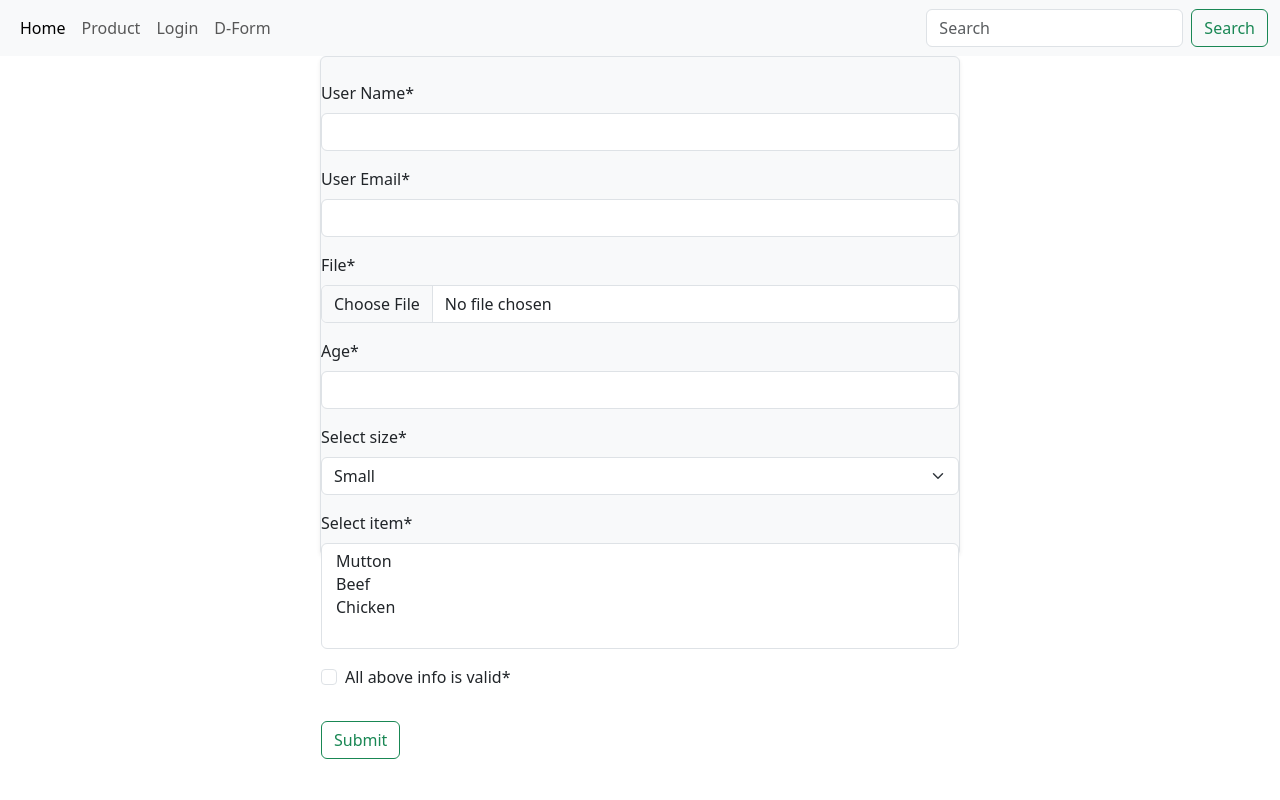
After one commit to Shohagh019/django_primary_practice_project, a Django app: page /first_app/d-form/ in a window 1280 px wide. The commit adds this page. Run offline with Django 5.2, Linux system fonts and the light colour scheme; some libraries are stand-ins or nearby versions.

Commit message:
django form with crispy & file upload

```diff
--- /dev/null
+++ b/first_app/form.py
@@ -0,0 +1,12 @@
+from django import forms
+
+class LoginForm(forms.Form):
+    name = forms.CharField(label = 'User Name')
+    email = forms.EmailField(label='User Email')
+    file = forms.FileField()
+    age = forms.IntegerField(label = "Age")
+    CHOICES = [('S','Small'), ('M', 'Medium'),('L', 'Large')]
+    Select_Size = forms.ChoiceField(choices=CHOICES)
+    Pizza = [('M','Mutton'), ('B', 'Beef'), ('C', 'Chicken')]
+    Select_Item = forms.MultipleChoiceField(choices=Pizza)
+    All_above_info_is_valid = forms.BooleanField()
--- /dev/null
+++ b/first_app/templates/first_app/d-form.html
@@ -0,0 +1,11 @@
+{% extends 'base.html'%}
+
+{% block content %}
+{% load crispy_forms_tags %}
+<form method="post" class="pt-4 border rounded shadow-sm bg-light" style="width: 50%; margin: auto; height: 500px;" enctype='multipart/form-data'>
+    {% csrf_token %}
+    {{ form|crispy }}
+    <button class="btn btn-outline-success mt-3" type="submit">Submit</button>
+</form>
+
+{% endblock %}
--- a/first_app/urls.py
+++ b/first_app/urls.py
@@ -4,4 +4,5 @@ urlpatterns = [
     path('product/', views.product, name = 'product'),
     path('login/', views.login, name = 'login'),
     path('about/', views.about, name = 'about'),
+    path('d-form/', views.djangoForm, name = 'd-form'),
 ]
--- a/first_app/views.py
+++ b/first_app/views.py
@@ -1,5 +1,5 @@
 from django.shortcuts import render
-
+from . form import LoginForm
 def product(request):
     meals = [
         {
@@ -68,3 +68,19 @@ def about(request):
         return render(request, './first_app/about.html', {'name': name, 'email': email, 'select': select})
     else:
         return render(request, './first_app/about.html')
+
+
+
+def djangoForm(request):
+    if request.method=='POST':
+        form = LoginForm(request.POST, request.FILES)
+        if form.is_valid():
+            file = form.cleaned_data['file']
+            with open('./first_app/upload/'+ file.name, 'wb+') as destination:
+                for chunk in file.chunks():
+                    destination.write(chunk)
+            print(form.cleaned_data)
+            return render(request, './first_app/d-form.html', {'form': form})
+    else:
+        form = LoginForm()
+    return render(request, './first_app/d-form.html', {'form': form})
--- a/primary_practice_project/settings.py
+++ b/primary_practice_project/settings.py
@@ -38,8 +38,12 @@ INSTALLED_APPS = [
     'django.contrib.messages',
     'django.contrib.staticfiles',
     'first_app',
+    "crispy_forms",
+    "crispy_bootstrap5",
 ]
+CRISPY_ALLOWED_TEMPLATE_PACKS = "bootstrap5"
 
+CRISPY_TEMPLATE_PACK = "bootstrap5"
 MIDDLEWARE = [
     'django.middleware.security.SecurityMiddleware',
     'django.contrib.sessions.middleware.SessionMiddleware',
--- a/templates/base.html
+++ b/templates/base.html
@@ -28,6 +28,9 @@
                   </li>
                   <li class="nav-item">
                     <a class="nav-link" href="{% url 'login' %}">Login</a>
+                  </li>
+                  <li class="nav-item">
+                    <a class="nav-link" href="{% url 'd-form' %}">D-Form</a>
                   </li>
                 </ul>
                 <form class="d-flex" role="search">
```
Also changed, not shown: first_app/upload/Div [banner] (1).png (added).
